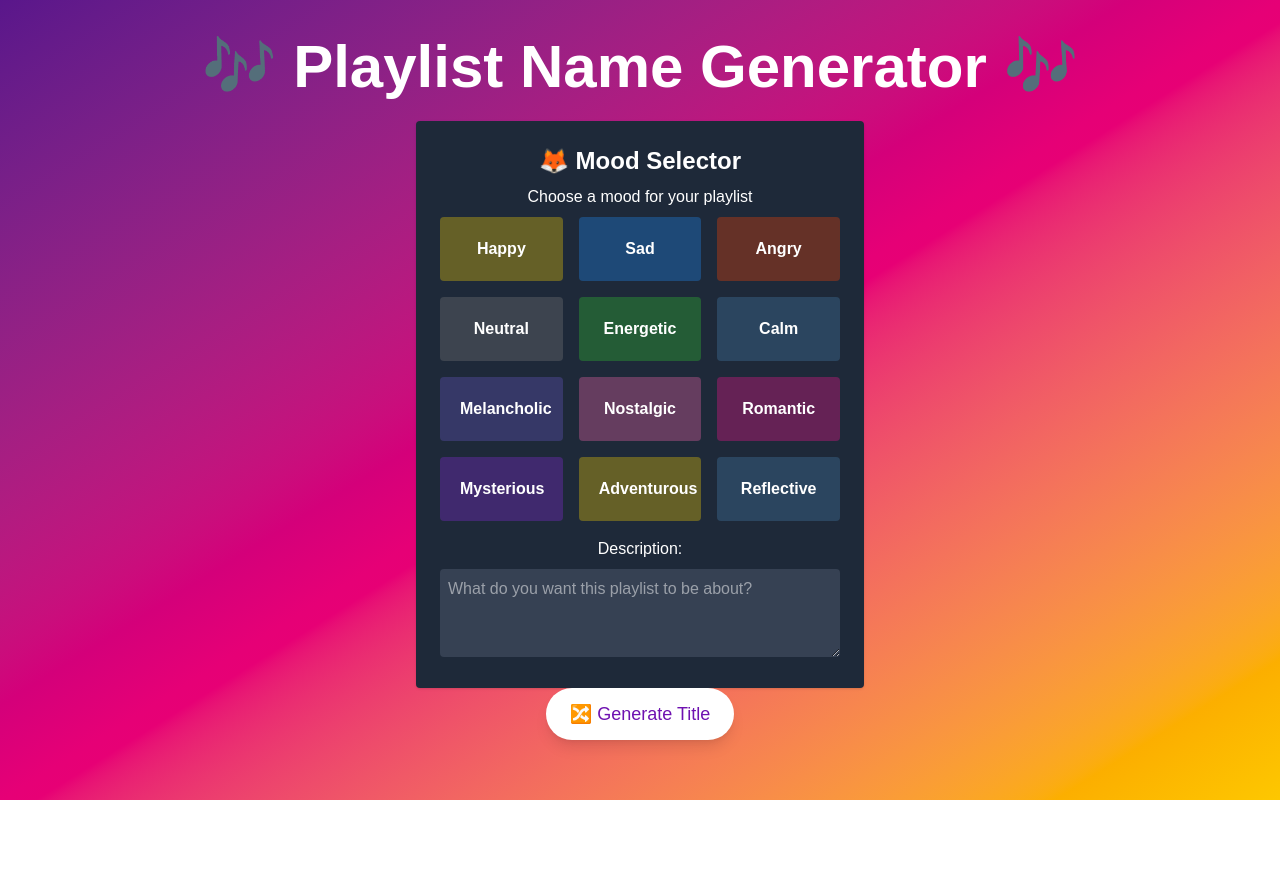
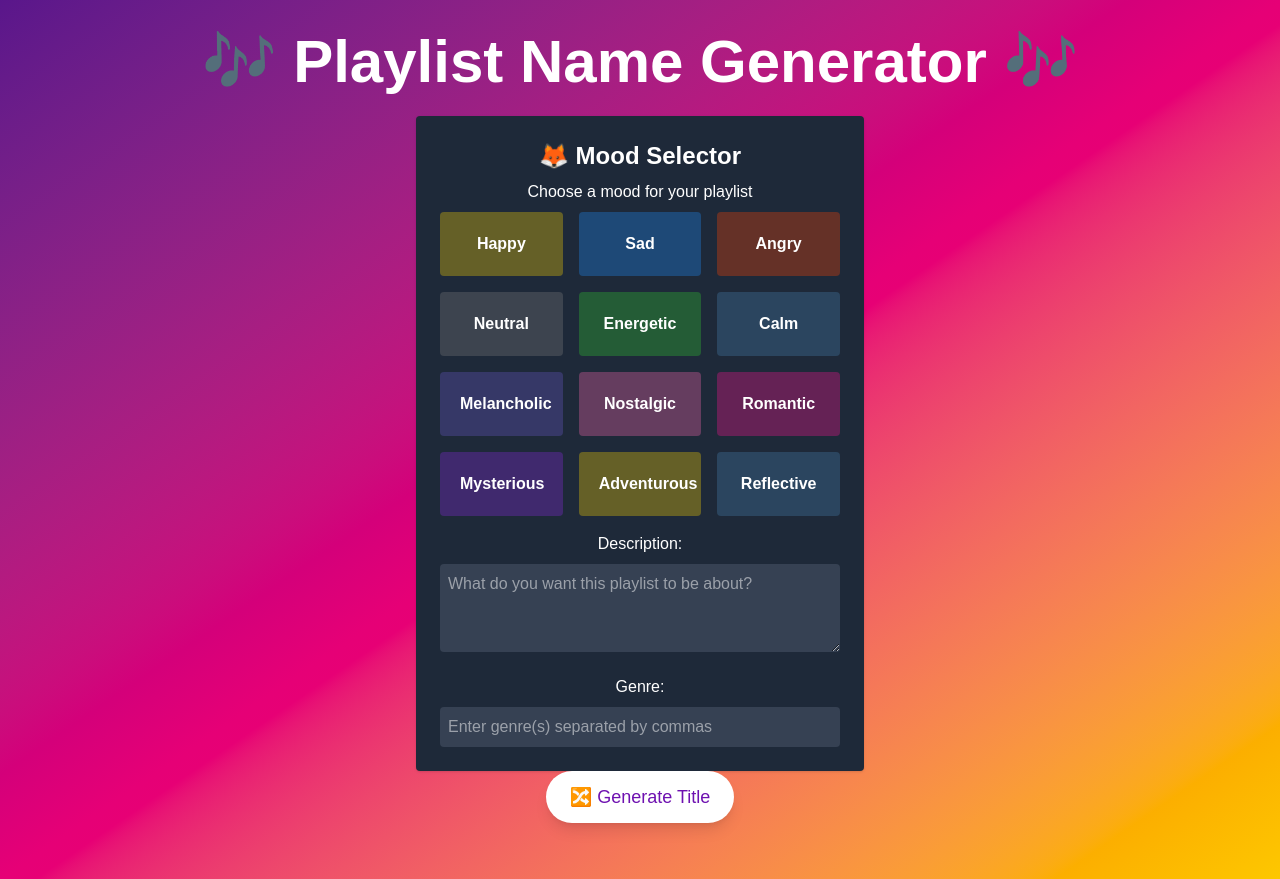
Before and after one commit to KaiyaFox/MixTape-Generator, a Next.js app: page / in a window 1280 px wide. Before the commit the page ends 800 px from the top, so only its background shows below. Built offline with nearby package versions, Linux system fonts and the light colour scheme.

Commit message:
added api backend

```diff
--- a/src/app/MoodSelector.tsx
+++ b/src/app/MoodSelector.tsx
@@ -22,10 +22,26 @@ const moodStates: MoodState[] = [
     { mood: "Reflective", movement: "drift", color: "#4682B4", description: "A thoughtful and introspective mood." },
 ];
 
-export default function MoodSelector() {
-    const [selectedMood, setSelectedMood] = useState<MoodState | null>(null);
+interface MoodSelectorProps {
+    onMoodChange: (mood: string) => void; // Callback to lift state up
+    onDescriptionChange: (description: string) => void; // Callback to lift state up
+    onGenreChange: (genre: string) => void; // Callback to lift state up
+}
+
+export default function MoodSelector({onMoodChange, onDescriptionChange, onGenreChange}: MoodSelectorProps) {
+    const [mood, setMood] = useState<MoodState | null>(null);
     const [description, setDescription] = useState<string>("");
-    const [genre, setGenre] = useState<[]>([]);
+    const [genre, setGenre] = useState<string>("");
+
+
+    const handleMoodSelect = (state: MoodState) => {
+        setMood(state);
+        onMoodChange(state.mood); // Lift state up
+        onDescriptionChange(description); // Lift state up
+        onGenreChange(genre); // Lift state up
+    }
+
+    console.log(mood);
 
     return (
         <>
@@ -37,9 +53,9 @@ export default function MoodSelector() {
                 {moodStates.map((state) => (
                     <li
                         key={state.mood}
-                        onClick={() => setSelectedMood(state)}
+                        onClick={() => handleMoodSelect(state)}
                         className={`p-4 rounded cursor-pointer transition-all border-4 ${
-                            selectedMood?.mood === state.mood
+                            mood?.mood === state.mood
                                 ? "border-white bg-opacity-20 bg-white"
                                 : "border-transparent hover:border-white"
                         }`}
@@ -50,15 +66,15 @@ export default function MoodSelector() {
                 ))}
             </ul>
 
-            {selectedMood && (
+            {mood && (
                 <div className="mt-6 p-4 border rounded bg-gray-700">
                     <h3
                         className="text-4xl font-semibold mb-2"
-                        style={{ color: selectedMood.color }}
+                        style={{ color: mood.color }}
                     >
-                        {selectedMood.mood}
+                        {mood.mood}
                     </h3>
-                    <p>{selectedMood.description}</p>
+                    <p>{mood.description}</p>
                 </div>
             )}
             <div className="mt-4">
@@ -74,6 +90,18 @@ export default function MoodSelector() {
                     placeholder="What do you want this playlist to be about?"
                 />
             </div>
+            <div className="mt-4">
+                <label htmlFor="genre" className="block mb-2">
+                    Genre:
+                </label>
+                <input
+                    id="genre"
+                    value={genre}
+                    onChange={(e) => setGenre(e.target.value)}
+                    className="w-full p-2 rounded bg-gray-700 text-white"
+                    placeholder="Enter genre(s) separated by commas"
+                />
+            </div>
         </div>
             </>
     );
--- a/src/app/page.tsx
+++ b/src/app/page.tsx
@@ -26,6 +26,8 @@ export default function Home() {
         });
 
         const data = await res.json();
+        setMixtapeTitle(data.mixtapeTitle);
+        setLoading(false);
         console.log('Mixtape Title:', data.title);
 
     }
@@ -42,7 +44,11 @@ export default function Home() {
         <main className="flex flex-col items-center justify-center min-h-screen p-8 bg-gradient-to-br from-purple-900 via-pink-600 to-yellow-400 text-white text-center">
             <h1 className="text-6xl font-extrabold mb-6">🎶 Playlist Name Generator 🎶</h1>
             {/*Lift state up from mood*/}
-            <MoodSelector mood={userMood} onMoodChange={setUserMood} />
+            <MoodSelector
+                onMoodChange={setUserMood}
+                onDescriptionChange={setUserDescription}
+                onGenreChange={setUserGenre}
+            />
 
             <button
                 onClick={generateMixtapeTitle}
```
